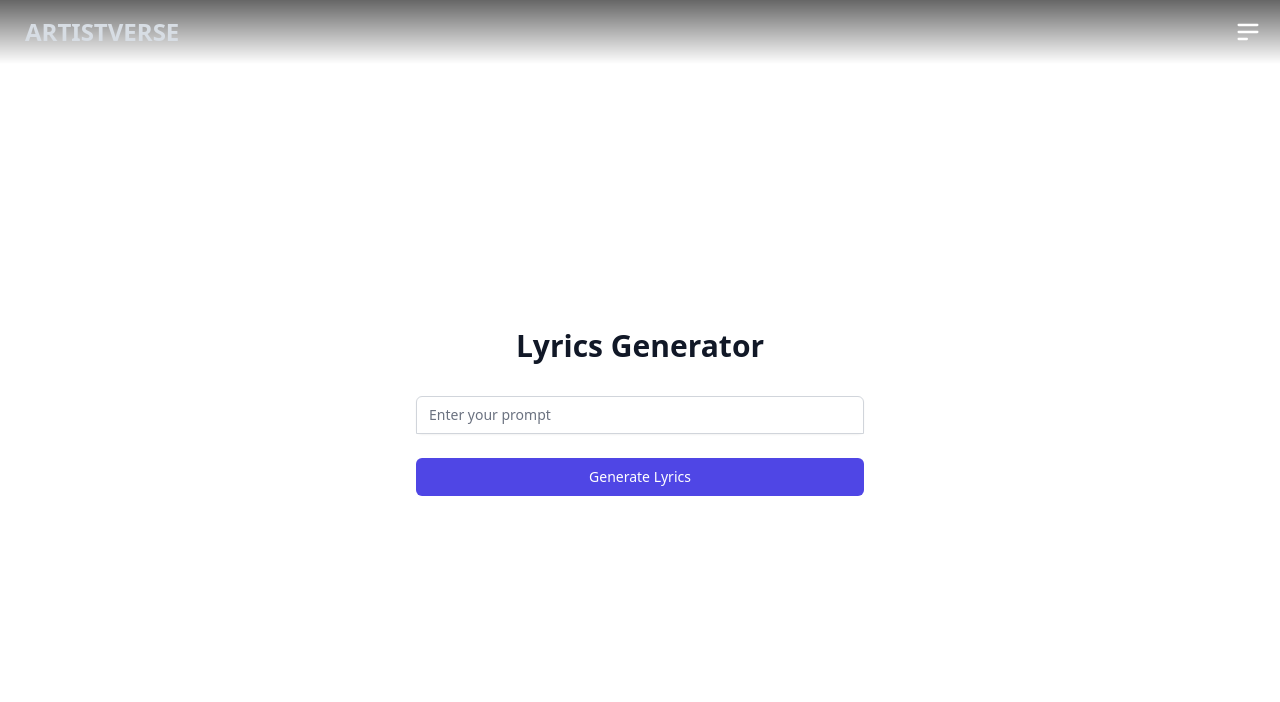
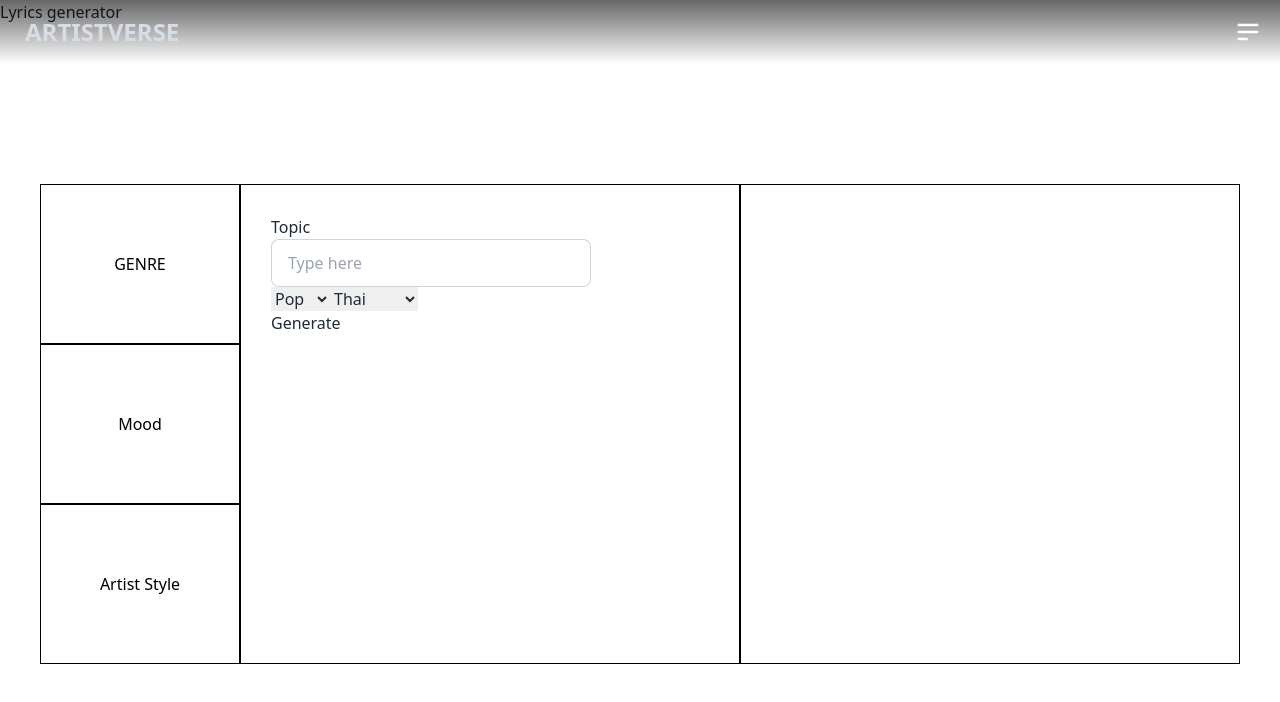
Before and after one commit to SrcRunny/Frontend_Artistverse, a Vue app: page /generate-lyrics-genre in a window 1280 px wide. Shown: the top 702 px of the page. Built offline with nearby package versions, Linux system fonts and the light colour scheme; a web font is replaced by a local one.

Commit message:
Dev feture 1 with backend finish.( bad designing)

```diff
--- a/src/views/LyricsGeneratorGenreView.vue
+++ b/src/views/LyricsGeneratorGenreView.vue
@@ -1,53 +1,59 @@
 <template>
-  <div class="min-h-screen flex items-center justify-center py-12 px-4 sm:px-6 lg:px-8">
-    <div class="max-w-md w-full space-y-8">
-      <div>
-        <h2 class="mt-6 text-center text-3xl font-extrabold text-gray-900">Lyrics Generator</h2>
+  <div>
+    <h1>Lyrics generator</h1>
+  </div>
+  <div class="container">
+    <div class="vertical">
+      <div class="box1">
+        <div>
+          <h1>GENRE</h1>
+        </div>
       </div>
-      <form @submit.prevent="generateLyrics" class="mt-8 space-y-6">
-        <div class="rounded-md shadow-sm -space-y-px">
-          <div>
-            <label for="prompt" class="sr-only">Prompt</label>
-            <input
-              id="prompt"
-              name="prompt"
-              type="text"
-              required
-              v-model="prompt"
-              class="appearance-none rounded-none relative block w-full px-3 py-2 border border-gray-300 placeholder-gray-500 text-gray-900 rounded-t-md focus:outline-none focus:ring-indigo-500 focus:border-indigo-500 focus:z-10 sm:text-sm"
-              placeholder="Enter your prompt"
-            />
-          </div>
+      <div class="box1">
+        <div>
+          <h1>Mood</h1>
         </div>
+      </div>
+      <div class="box1">
+        <div>
+          <h1>Artist Style</h1>
+        </div>
+      </div>
+    </div>
 
+    <div class="section2">
+      <div class="box2">
+        <h1>Topic</h1>
+        <input v-model="prompt" type="text" placeholder="Type here" class="input input-bordered w-full max-w-xs" />
+        <div class="dropdown">
+          <select v-model="genre">
+            <option value="Pop">Pop</option>
+            <option value="Rock">Rock</option>
+            <option value="Indie">Indie</option>
+            <option value="Jazz">Jazz</option>
+          </select>
+          <select v-model="language">
+            <option value="Thai">Thai</option>
+            <option value="English">English</option>
+            <option value="Chinese">Chinese</option>
+            <option value="Japanese">Japanese</option>
+          </select>
+        </div>
         <div>
-          <button
-            type="submit"
-            class="group relative w-full flex justify-center py-2 px-4 border border-transparent text-sm font-medium rounded-md text-white bg-indigo-600 hover:bg-indigo-700 focus:outline-none focus:ring-2 focus:ring-offset-2 focus:ring-indigo-500"
-          >
-            <span class="absolute left-0 inset-y-0 flex items-center pl-3">
-              <path
-                fill-rule="evenodd"
-                d="M5 9V7a5 5 0 0110 0v2a2 2 0 012 2v5a2 2 0 01-2 2H5a2 2 0 01-2-2v-5a2 2 0 012-2zm8-2v2H7V7a3 3 0 016 0z"
-                clip-rule="evenodd"
-              />
-            </span>
-            Generate Lyrics
-          </button>
+          <button @click="generateLyrics">Generate</button>
         </div>
-      </form>
-
-      <div v-if="loading" class="mt-8 text-center justify-center items-center">
-        <div class="loader">
+      </div>
+    </div>
+    <div class="section3">
+      <div class="box3">
+        <div v-if="loading" class="loader">
           <div class="bubble"></div>
           <div class="bubble"></div>
           <div class="bubble"></div>
         </div>
-      </div>
-
-      <div v-if="lyrics" class="mt-8 text-center">
-        <h2 class="text-2xl font-bold">Generated Lyrics:</h2>
-        <pre class="mt-4 text-gray-600 whitespace-pre-wrap">{{ lyrics }}</pre>
+        <div v-else>
+          <pre v-if="lyrics">{{ lyrics }}</pre>
+        </div>
       </div>
     </div>
   </div>
@@ -58,6 +64,8 @@ export default {
   data() {
     return {
       prompt: '',
+      genre: 'Pop',
+      language: 'Thai',
       lyrics: '',
       loading: false
     }
@@ -66,12 +74,12 @@ export default {
     async generateLyrics() {
       try {
         this.loading = true
-        const response = await fetch('http://127.0.0.1:5000/generate-lyrics', {
+        const response = await fetch('http://127.0.0.1:5000/generate-lyrics-genre', {
           method: 'POST',
           headers: {
             'Content-Type': 'application/json'
           },
-          body: JSON.stringify({ prompt: this.prompt })
+          body: JSON.stringify({ prompt: this.prompt, genre: this.genre, language: this.language })
         })
 
         const data = await response.json()
@@ -79,7 +87,7 @@ export default {
       } catch (error) {
         console.error('Error:', error)
       } finally {
-        this.loading = false // reset loadddddd
+        this.loading = false
       }
     }
   }
@@ -87,6 +95,41 @@ export default {
 </script>
 
 <style scoped>
+.container {
+  display: flex;
+  justify-content: center;
+  align-items: center;
+  height: 100vh;
+}
+
+.box1 {
+  width: 200px;
+  height: 160px;
+  border: 1px solid black;
+  justify-content: center;
+  align-items: center;
+  display: flex;
+  text-align: center;
+}
+
+.box2 {
+  width: 500px;
+  height: 480px;
+  border: 1px solid #000000;
+  padding: 30px;
+}
+
+.box3 {
+  width: 500px;
+  height: 480px;
+  border: 1px solid #000000;
+  padding: 30px;
+}
+
+.box1 h1 {
+  color: rgb(0, 0, 0);
+}
+
 .loader {
   display: flex;
   justify-content: center;
```
